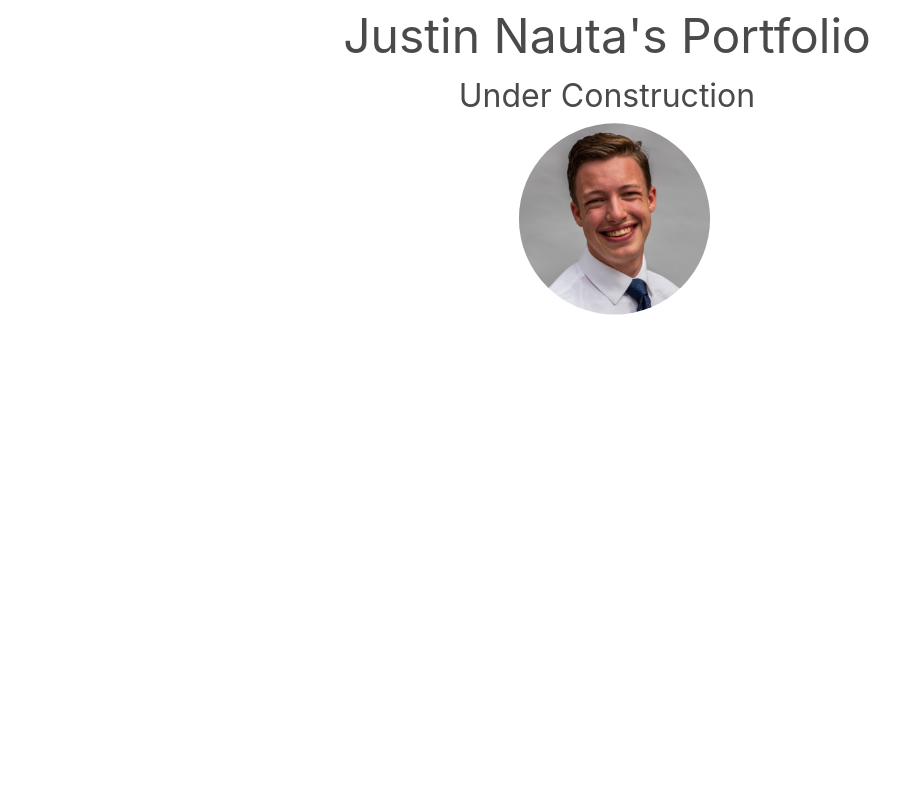
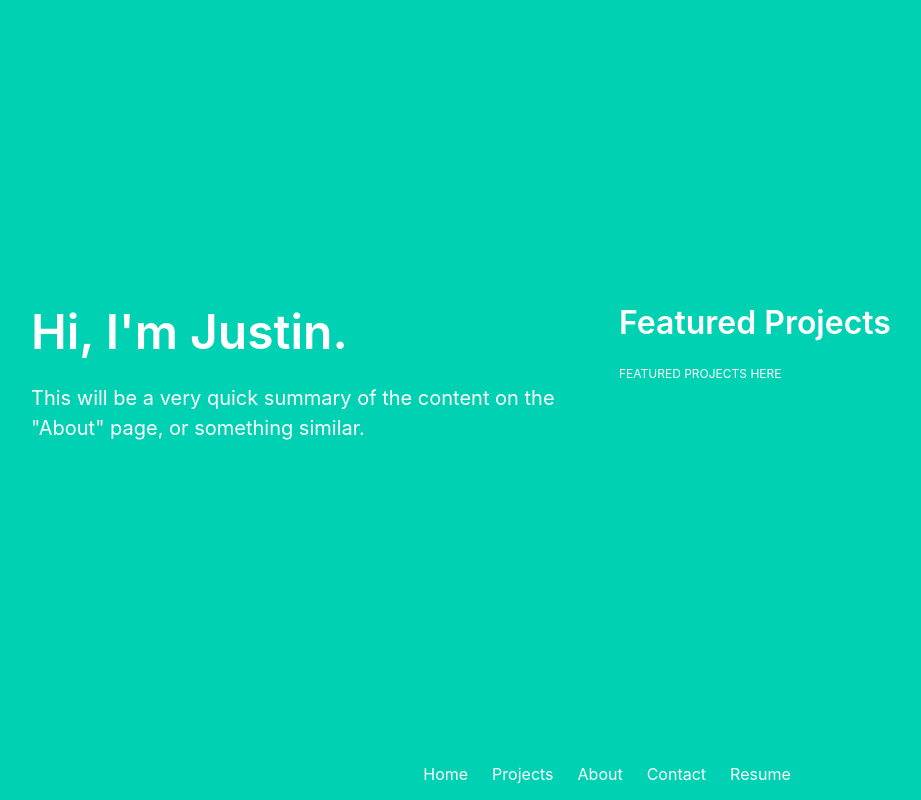
Before and after one commit to justinnauta/portfolio, a Vue app: page / in a window 1280 px wide. Shown: the whole page, without its empty margins (33-954 px from the left). Built offline with nearby package versions, Linux system fonts and the light colour scheme.

Commit message:
Started implementation of the hero header

```diff
--- a/src/components/HeroHeader.vue
+++ b/src/components/HeroHeader.vue
@@ -1,25 +1,48 @@
 <template>
-  <div id="hero-header">
-    <h1 class="is-size-1">Justin Nauta's Portfolio</h1>
-    <h2 class="is-size-3">Under Construction</h2>
-    <img src="../assets/media/justin.jpg" alt="Picture of Justin" id="selfImg" />
+  <!-- Page header ("First page") -->
+  <div id="heroHeader">
+    <section class="hero is-fullheight is-primary">
+      <!-- Mobile navbar -->
+      <div class="hero-head">
+        <MainNav class="is-hidden-desktop"></MainNav>
+      </div>
+      <!-- Content -->
+      <div class="hero-body">
+        <div class="container">
+          <div class="columns">
+            <div class="column">
+              <div class="content is-medium">
+                <h1 class="title is-1">Hi, I'm Justin.</h1>
+                <p>This will be a very quick summary of the content on the "About" page, or something similar.</p>
+              </div>
+            </div>
+            <div class="column">
+              <div class="content is-small">
+                <h3 class="title is-3">Featured Projects</h3>
+                <p>FEATURED PROJECTS HERE</p>
+              </div>
+            </div>
+          </div>
+        </div>
+      </div>
+      <!-- Desktop navbar -->
+      <div class="hero-foot">
+        <MainNav class="is-hidden-touch"></MainNav>
+      </div>
+    </section>
   </div>
 </template>
 
 <script>
+import MainNav from "./MainNav.vue";
+
 export default {
-  name: "HeroHeader"
+  name: "HeroHeader",
+  components: {
+    MainNav
+  }
 };
 </script>
 
 <style>
-#hero-header {
-  text-align: center;
-}
-
-#selfImg {
-  width: 300px;
-  clip-path: circle(25% at 45% 22%);
-  margin-left: 45px;
-}
 </style>
--- /dev/null
+++ b/src/components/MainNav.vue
@@ -0,0 +1,44 @@
+<template>
+  <div class="mainNav">
+    <nav class="navbar">
+      <a
+        role="button"
+        class="navbar-burger burger"
+        aria-label="menu"
+        aria-expanded="false"
+        data-target="mainNav"
+        @click="navClick"
+      >
+        <span aria-hidden="true"></span>
+        <span aria-hidden="true"></span>
+        <span aria-hidden="true"></span>
+      </a>
+      <div id="mainNav" class="navbar-menu">
+        <div class="navbar-start" style="flex-grow: 1; justify-content: center;">
+          <a href="#" class="navbar-item">Home</a>
+          <a href="#" class="navbar-item">Projects</a>
+          <a href="#" class="navbar-item">About</a>
+          <a href="#" class="navbar-item">Contact</a>
+          <a href="#" class="navbar-item">Resume</a>
+        </div>
+      </div>
+    </nav>
+  </div>
+</template>
+
+<script>
+export default {
+  name: "MainNav",
+  methods: {
+    navClick: function(el) {
+      el.target.classList.toggle("is-active");
+      document
+        .querySelector(`#${el.target.dataset.target}`)
+        .classList.toggle("is-active");
+    }
+  }
+};
+</script>
+
+<style>
+</style>
```
Also changed, not shown: src/App.vue (+3 -4 lines), 1 other file (tests, documents, lock files or other folders).
